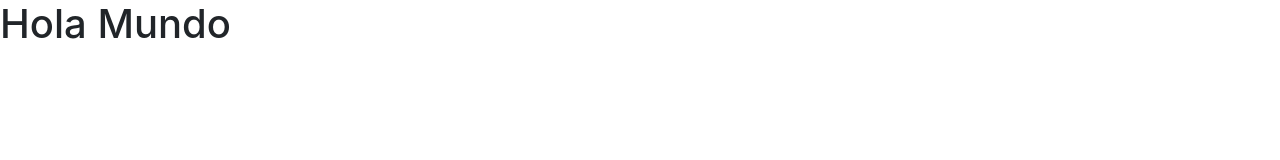
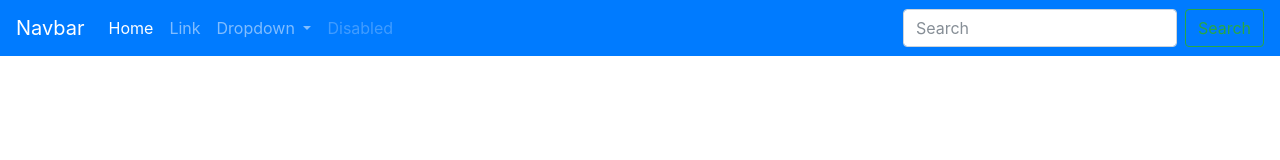
Before and after one commit to AramBoiso/Bootstrap-4---Curso, a plain HTML site: page index.htm in a window 1280 px wide. Drawn offline with nearby package versions, Linux system fonts and the light colour scheme.

Commit message:
video 1 : se agrego un navbar para comprobar que bootstrap esta funcionando corretamente

```diff
--- a/index.htm
+++ b/index.htm
@@ -1,5 +1,5 @@
 <!doctype html>
-<html lang="en">
+<html lang="es">
   <head>
     <title>aramboiso.com</title>
     <!-- Required meta tags -->
@@ -8,14 +8,53 @@
 
     <!-- Bootstrap CSS -->
     <link rel="stylesheet" href="css/bootstrap.min.css">
+
   </head>
   <body>
-    <h1>Hola Mundo</h1>
+
+    <nav class="navbar navbar-expand-lg navbar navbar-dark bg-primary">
+  <a class="navbar-brand" href="#">Navbar</a>
+  <button class="navbar-toggler" type="button" data-toggle="collapse" data-target="#navbarSupportedContent" aria-controls="navbarSupportedContent" aria-expanded="false" aria-label="Toggle navigation">
+    <span class="navbar-toggler-icon"></span>
+  </button>
+
+  <div class="collapse navbar-collapse" id="navbarSupportedContent">
+    <ul class="navbar-nav mr-auto">
+      <li class="nav-item active">
+        <a class="nav-link" href="#">Home <span class="sr-only">(current)</span></a>
+      </li>
+      <li class="nav-item">
+        <a class="nav-link" href="#">Link</a>
+      </li>
+      <li class="nav-item dropdown">
+        <a class="nav-link dropdown-toggle" href="#" id="navbarDropdown" role="button" data-toggle="dropdown" aria-haspopup="true" aria-expanded="false">
+          Dropdown
+        </a>
+        <div class="dropdown-menu" aria-labelledby="navbarDropdown">
+          <a class="dropdown-item" href="#">Action</a>
+          <a class="dropdown-item" href="#">Another action</a>
+          <div class="dropdown-divider"></div>
+          <a class="dropdown-item" href="#">Something else here</a>
+        </div>
+      </li>
+      <li class="nav-item">
+        <a class="nav-link disabled" href="#">Disabled</a>
+      </li>
+    </ul>
+    <form class="form-inline my-2 my-lg-0">
+      <input class="form-control mr-sm-2" type="search" placeholder="Search" aria-label="Search">
+      <button class="btn btn-outline-success my-2 my-sm-0" type="submit">Search</button>
+    </form>
+  </div>
+</nav>
 
     <!-- Optional JavaScript -->
     <!-- jQuery first, then Popper.js, then Bootstrap JS -->
     <script src="https://code.jquery.com/jquery-3.2.1.slim.min.js" integrity="sha384-KJ3o2DKtIkvYIK3UENzmM7KCkRr/rE9/Qpg6aAZGJwFDMVNA/GpGFF93hXpG5KkN" crossorigin="anonymous"></script>
+
     <script src="https://cdnjs.cloudflare.com/ajax/libs/popper.js/1.12.3/umd/popper.min.js" integrity="sha384-vFJXuSJphROIrBnz7yo7oB41mKfc8JzQZiCq4NCceLEaO4IHwicKwpJf9c9IpFgh" crossorigin="anonymous"></script>
     <script src="js/bootstrap.min.js" crossorigin="anonymous"></script>
+
+    <script src="js/bootstrap.min.js"></script>
   </body>
 </html>
```
